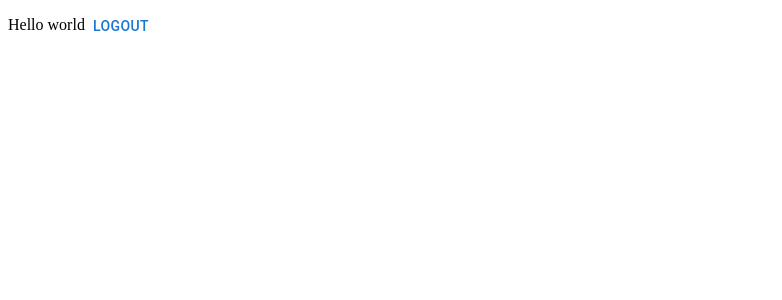
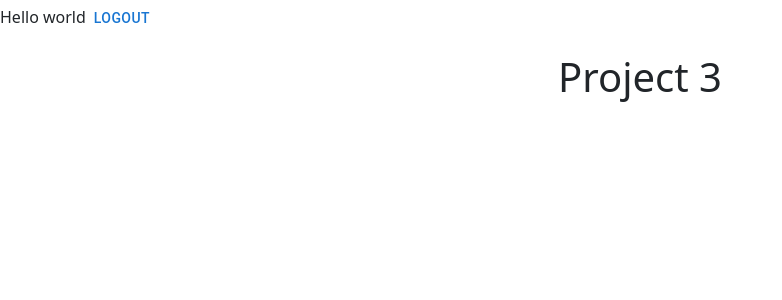
Before and after one commit to Lan714/Project-3, a React (Create React App) app in the folder Client/: page / in a window 1280 px wide. Shown: the top 300 px of the page, without its empty margins (0-782 px from the left). Built offline with nearby package versions, Linux system fonts and the light colour scheme.

Commit message:
added a header and react bootstrap to index.html

```diff
--- a/Client/public/index.html
+++ b/Client/public/index.html
@@ -24,6 +24,8 @@
       work correctly both with client-side routing and a non-root public URL.
       Learn how to configure a non-root public URL by running `npm run build`.
     -->
+    <link href="https://cdn.jsdelivr.net/npm/bootstrap@5.1.3/dist/css/bootstrap.min.css" rel="stylesheet"
+      integrity="sha384-1BmE4kWBq78iYhFldvKuhfTAU6auU8tT94WrHftjDbrCEXSU1oBoqyl2QvZ6jIW3" crossorigin="anonymous">
     <title>React App</title>
   </head>
   <body>
--- a/Client/src/App.js
+++ b/Client/src/App.js
@@ -5,6 +5,7 @@ import {
 } from 'react-router-dom'
 import Auth from './Pages/Auth'
 import Home from './Pages/Home'
+import Header from './components/Header'
 
 function App() {
   return (
@@ -12,7 +13,8 @@ function App() {
       <div>
         <Switch>
           <Route exact path='/'>
-            <Home />
+          <Home />
+            <Header />
           </Route>
           <Route path='/signIn'>
             <Auth />
--- /dev/null
+++ b/Client/src/components/Header.js
@@ -0,0 +1,11 @@
+import React from 'react'
+
+const Header = () => {
+  return (
+    <div>
+      <h1 className="text-center mt-3 mb-4">Project 3</h1>
+    </div>
+  )
+}
+
+export default Header
```
Also changed, not shown: 1 other file (tests, documents, lock files or other folders).
